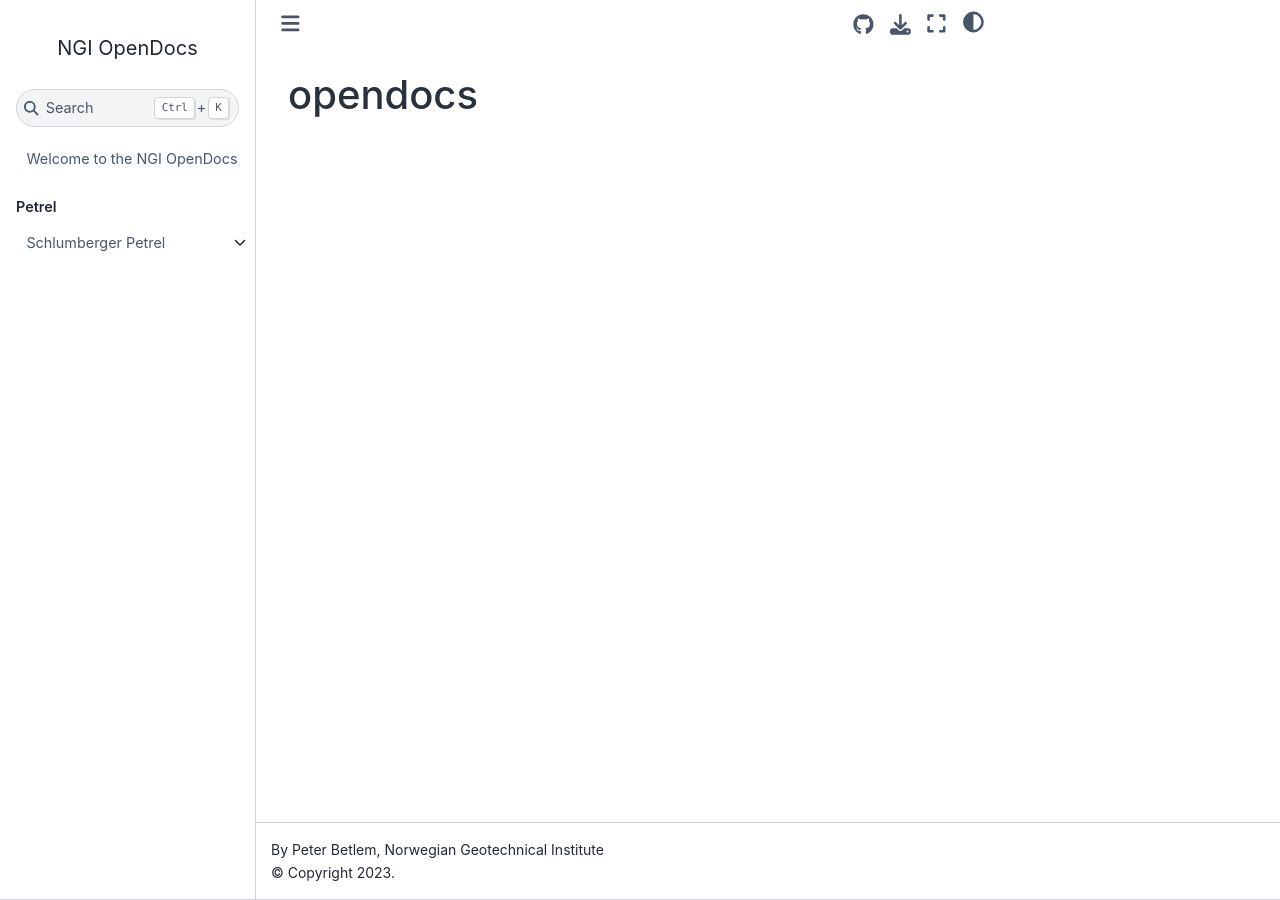
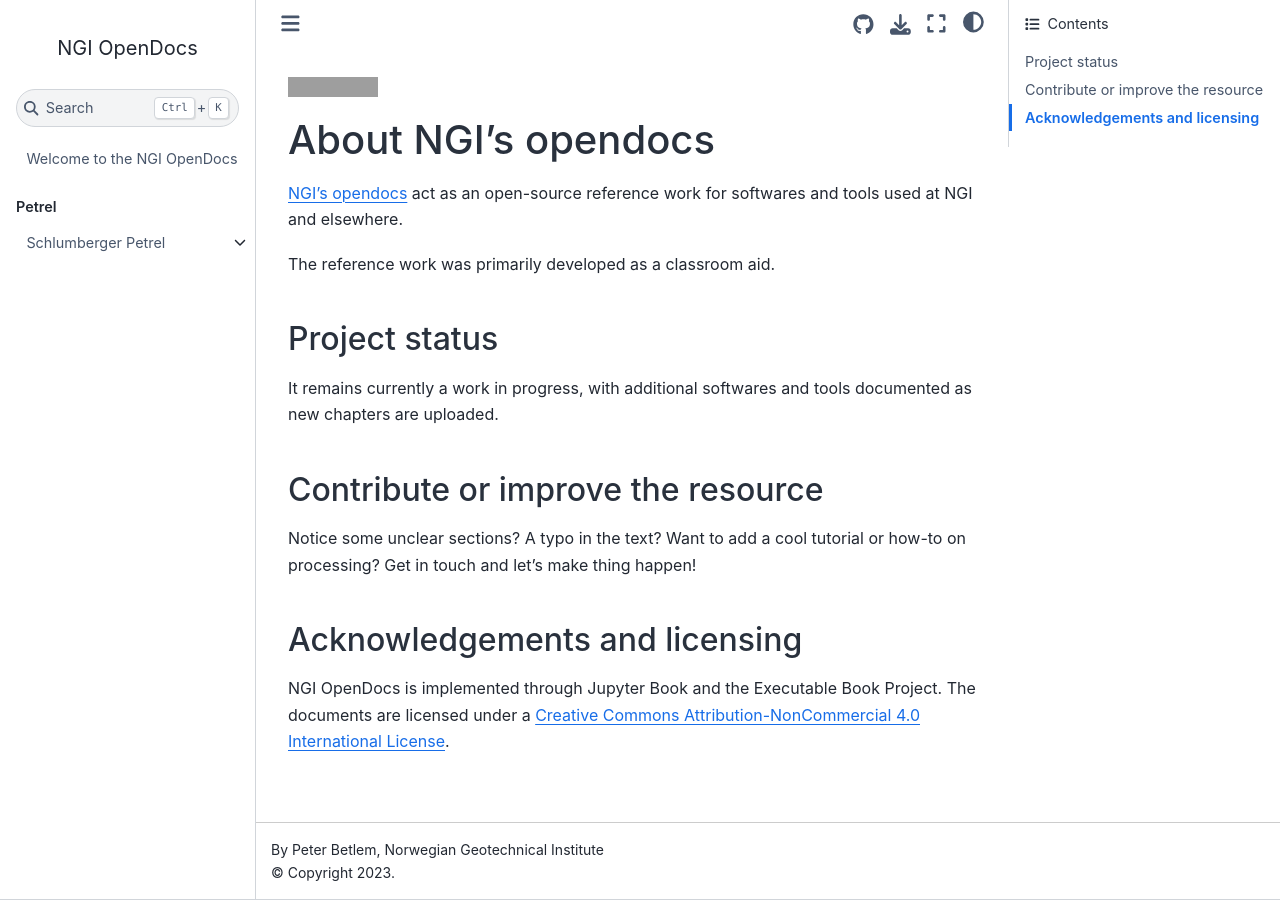
Before and after one commit to norwegian-geotechnical-institute/opendocs, a Jupyter Book: the page built from README.md, in a window 1280 px wide. Built offline with Jupyter Book 1.0.4 settings and Sphinx 7.4.7 and the Sphinx Book theme 1.1.4, drawn with Linux system fonts in a browser that asks for light colours; grey boxes are pictures that could not be loaded.

Commit message:
add license info

```diff
--- a/README.md
+++ b/README.md
@@ -1 +1,16 @@
-# opendocs
+<a rel="license" href="http://creativecommons.org/licenses/by-nc/4.0/"><img alt="Creative Commons Licence" style="border-width:0" src="https://i.creativecommons.org/l/by-nc/4.0/88x31.png" /></a>
+
+# About NGI's opendocs
+
+[NGI's opendocs](https://norwegian-geotechnical-institute.github.io/opendocs/intro.html) act as an open-source reference work for softwares and tools used at NGI and elsewhere.
+
+The reference work was primarily developed as a classroom aid.
+
+## Project status
+It remains currently a work in progress, with additional softwares and tools documented as new chapters are uploaded.
+
+## Contribute or improve the resource
+Notice some unclear sections? A typo in the text? Want to add a cool tutorial or how-to on processing? Get in touch and let's make thing happen!
+
+## Acknowledgements and licensing
+NGI OpenDocs is implemented through Jupyter Book and the Executable Book Project. The documents are licensed under a <a rel="license" href="http://creativecommons.org/licenses/by-nc/4.0/">Creative Commons Attribution-NonCommercial 4.0 International License</a>.
```
Also changed, not shown: intro.md (+2 -0 lines).
